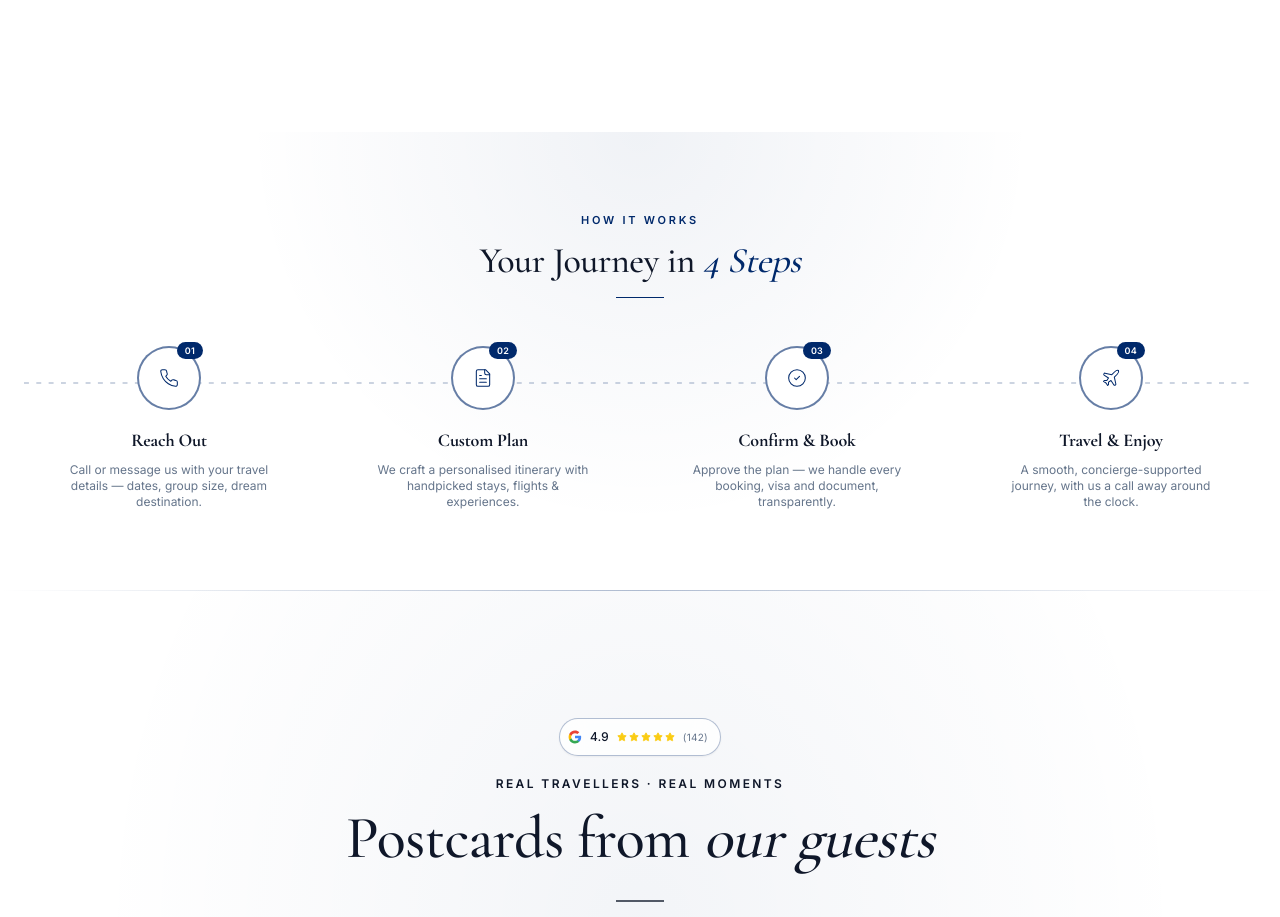
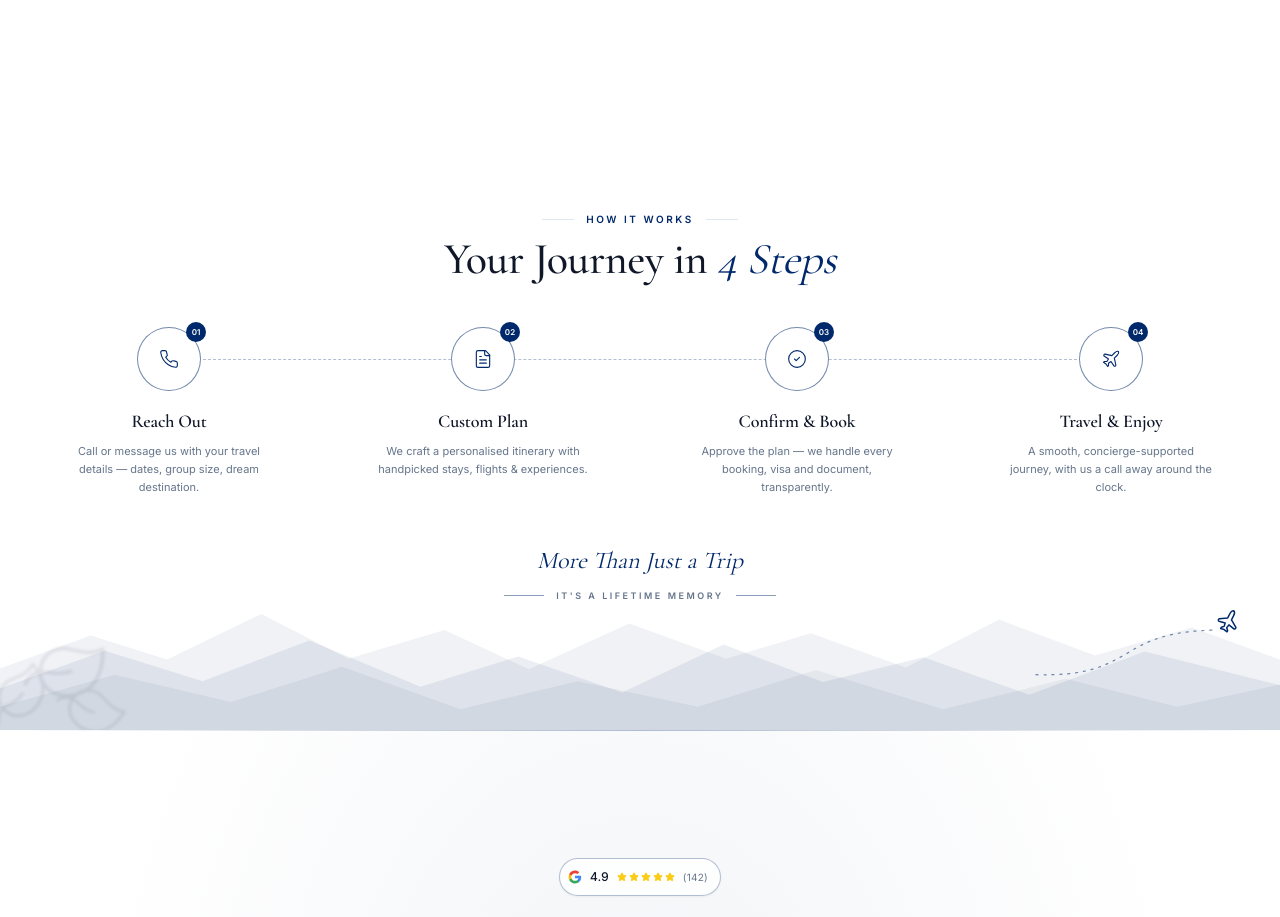
Before and after one commit to SleeperYash/jaintoursonline, a React (Vite) app: page / in a window 1280 px wide. Shown: the part 3060-3977 px from the top of the page. Built offline with nearby package versions, Linux system fonts and the light colour scheme; no server answers; the database is empty; the HTML template or start-up script is replaced by a standard one.

Commit message:
Changes
Co-authored-by: SleeperYash <282939969+SleeperYash@users.noreply.github.com>

```diff
--- a/src/components/site/home/HowItWorks.tsx
+++ b/src/components/site/home/HowItWorks.tsx
@@ -1,5 +1,5 @@
 import { useEffect, useRef, useState } from "react";
-import { Phone, FileText, CheckCircle2, Plane } from "lucide-react";
+import { Phone, FileText, CheckCircle2, Plane, Leaf } from "lucide-react";
 
 const steps = [
   { n: "01", icon: Phone, title: "Reach Out", desc: "Call or message us with your travel details — dates, group size, dream destination." },
@@ -31,47 +31,66 @@ const HowItWorks = () => {
   }, []);
 
   return (
-    <section className="relative py-14 md:py-20 bg-background overflow-hidden">
-      <div
-        className="absolute inset-0 opacity-[0.06] pointer-events-none"
-        style={{
-          background:
-            "radial-gradient(circle at 50% 0%, hsl(var(--gold)) 0%, transparent 50%)",
-        }}
-      />
+    <section className="relative bg-background overflow-hidden pt-14 pb-28 md:pt-20 md:pb-32">
+      {/* Layered mountain silhouettes */}
+      <div className="absolute inset-x-0 bottom-0 h-28 md:h-36 pointer-events-none" aria-hidden>
+        <svg className="absolute inset-0 h-full w-full" viewBox="0 0 1440 180" preserveAspectRatio="none">
+          <path
+            d="M0 103L102 62L188 92L294 35L392 91L500 55L595 104L708 47L817 91L912 59L1019 102L1124 42L1232 87L1341 52L1440 92V180H0Z"
+            fill="hsl(var(--primary))"
+            opacity="0.06"
+          />
+          <path
+            d="M0 128L118 81L228 119L348 68L473 126L583 88L700 133L814 73L926 120L1039 89L1158 136L1288 82L1440 124V180H0Z"
+            fill="hsl(var(--primary))"
+            opacity="0.08"
+          />
+          <path
+            d="M0 151L129 111L260 145L385 101L518 154L650 119L785 151L918 105L1061 154L1199 116L1324 151L1440 123V180H0Z"
+            fill="hsl(var(--foreground))"
+            opacity="0.05"
+          />
+        </svg>
+      </div>
+
+      {/* Soft foreground leaves */}
+      <div className="absolute -left-5 bottom-0 h-24 w-32 md:h-36 md:w-44 opacity-[0.09] blur-[1.5px] pointer-events-none text-foreground" aria-hidden>
+        <Leaf className="absolute bottom-1 left-2 h-16 w-16 -rotate-12" strokeWidth={1} />
+        <Leaf className="absolute bottom-5 left-12 h-20 w-20 rotate-[24deg]" strokeWidth={1} />
+        <Leaf className="absolute -bottom-3 left-20 h-16 w-16 rotate-[58deg]" strokeWidth={1} />
+      </div>
+
+      {/* Airplane and dotted take-off trail */}
+      <div className="absolute bottom-9 right-4 h-16 w-32 md:bottom-11 md:right-10 md:h-20 md:w-52 pointer-events-none text-primary" aria-hidden>
+        <svg className="absolute inset-0 h-full w-full" viewBox="0 0 210 80" fill="none">
+          <path d="M4 69C53 70 72 62 100 45C123 31 146 25 182 24" stroke="currentColor" strokeWidth="1.25" strokeDasharray="2 6" strokeLinecap="round" opacity="0.55" />
+        </svg>
+        <Plane className="absolute right-0 top-1 h-5 w-5 md:h-6 md:w-6 -rotate-[18deg]" strokeWidth={1.5} />
+      </div>
 
       <div className="container relative">
-        <div className="text-center max-w-2xl mx-auto mb-12">
-          <p className="text-[11px] tracking-luxe uppercase text-gold mb-3 font-semibold">How It Works</p>
-          <h2 className="font-serif text-2xl md:text-3xl lg:text-4xl text-foreground leading-tight">
-            Your Journey in <span className="italic text-gold">4 Steps</span>
+        <div className="text-center max-w-2xl mx-auto mb-10 md:mb-12">
+          <div className="flex items-center justify-center gap-3 mb-3">
+            <span className="h-px w-8 bg-border" />
+            <p className="text-[9px] md:text-[10px] tracking-luxe uppercase text-primary font-semibold">How It Works</p>
+            <span className="h-px w-8 bg-border" />
+          </div>
+          <h2 className="font-serif text-[2rem] md:text-4xl lg:text-[2.75rem] text-foreground leading-tight">
+            Your Journey in <span className="italic font-normal text-primary">4 Steps</span>
           </h2>
-          <div className="mt-4 h-px w-12 bg-gold mx-auto" />
         </div>
 
         <div ref={ref} className="relative">
-          {/* connector line desktop */}
-          <svg
+          <div
             aria-hidden
-            className="hidden md:block absolute left-0 right-0 top-9 mx-auto pointer-events-none"
-            width="100%" height="2" viewBox="0 0 1000 2" preserveAspectRatio="none"
-          >
-            <line
-              x1="0" y1="1" x2="1000" y2="1"
-              stroke="hsl(var(--gold))" strokeOpacity="0.4"
-              strokeWidth="1" strokeDasharray="4 6"
-              style={{
-                strokeDashoffset: active ? 0 : 1000,
-                transition: "stroke-dashoffset 1800ms ease-out",
-              }}
-            />
-          </svg>
+            className="hidden md:block absolute left-[12.5%] right-[12.5%] top-8 border-t border-dashed border-primary/30 pointer-events-none"
+          />
 
           <ol className="grid grid-cols-2 md:grid-cols-4 gap-x-4 gap-y-9 md:gap-6 relative">
             {steps.map(({ n, icon: Icon, title, desc }, i) => (
               <li
                 key={n}
-                className="group text-center min-w-0"
+                className="group text-center min-w-0 relative"
                 style={{
                   opacity: active ? 1 : 0,
                   transform: active ? "translateY(0)" : "translateY(24px)",
@@ -79,19 +98,33 @@ const HowItWorks = () => {
                   transitionDelay: `${i * 180 + 200}ms`,
                 }}
               >
-                <div className="relative mx-auto w-14 h-14 md:w-16 md:h-16 rounded-full border-2 border-gold/60 bg-background transition-all duration-500 group-hover:border-gold group-hover:-translate-y-1 group-hover:shadow-gold flex items-center justify-center">
-                  <Icon className="w-4.5 h-4.5 md:w-5 md:h-5 text-gold" strokeWidth={1.25} />
-                  <span className="absolute -top-1.5 -right-1 px-1.5 md:px-2 py-0.5 rounded-full bg-gold text-primary-foreground text-[8px] md:text-[9px] font-semibold tracking-wide">
+                {i % 2 === 0 && (
+                  <span aria-hidden className="md:hidden absolute top-7 left-[calc(50%+1.75rem)] right-[-0.5rem] border-t border-dashed border-primary/30" />
+                )}
+                <div className="relative z-10 mx-auto w-14 h-14 md:w-16 md:h-16 rounded-full border border-primary/55 bg-background transition-all duration-500 group-hover:border-primary group-hover:-translate-y-1 group-hover:shadow-gold flex items-center justify-center">
+                  <Icon className="w-[18px] h-[18px] md:w-5 md:h-5 text-primary" strokeWidth={1.35} />
+                  <span className="absolute -top-1.5 -right-1.5 flex h-5 min-w-5 items-center justify-center rounded-full bg-primary px-1 text-primary-foreground text-[8px] font-bold">
                     {n}
                   </span>
                 </div>
-                <h3 className="font-serif text-base md:text-lg text-foreground mt-3 md:mt-4 font-bold leading-snug">{title}</h3>
-                <p className="mt-2 text-[11px] md:text-xs text-muted-foreground leading-relaxed max-w-[160px] md:max-w-[220px] mx-auto font-normal break-words">
+                <h3 className="font-serif text-base md:text-lg text-foreground mt-3 md:mt-4 font-semibold leading-snug">{title}</h3>
+                <p className="mt-1.5 md:mt-2 text-[10px] md:text-[11px] text-muted-foreground leading-relaxed max-w-[155px] md:max-w-[210px] mx-auto font-normal break-words">
                   {desc}
                 </p>
               </li>
             ))}
           </ol>
+        </div>
+
+        <div className="relative z-10 text-center mt-10 md:mt-12">
+          <p className="font-serif italic text-xl md:text-2xl text-primary leading-none">More Than Just a Trip</p>
+          <div className="mt-3 flex items-center justify-center gap-3">
+            <span className="h-px w-7 md:w-10 bg-primary/45" />
+            <p className="text-[8px] md:text-[9px] font-semibold tracking-[0.28em] text-muted-foreground uppercase">
+              It's a Lifetime Memory
+            </p>
+            <span className="h-px w-7 md:w-10 bg-primary/45" />
+          </div>
         </div>
       </div>
     </section>
```
